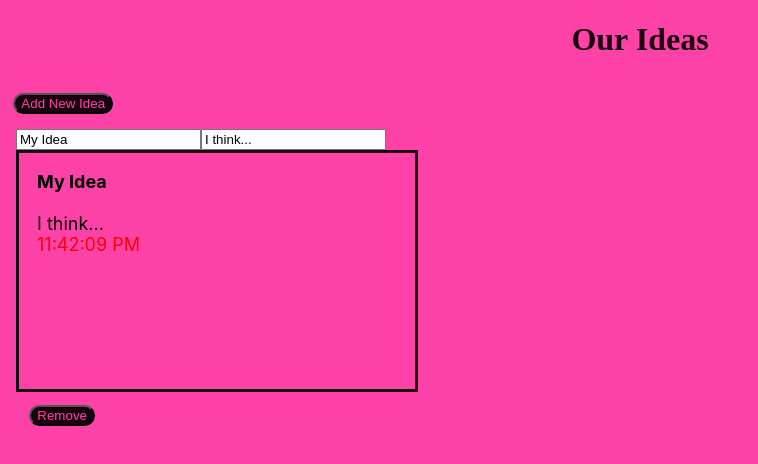
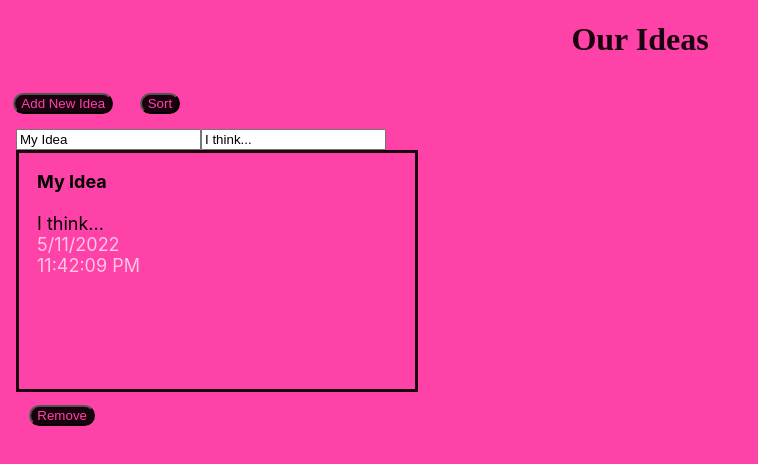
Before and after one commit to Naryond/clearscore-tech-test, a React (Create React App) app: page / in a window 1280 px wide. Shown: the top 464 px of the page, without its empty margins (0-758 px from the left). Built offline with nearby package versions, Linux system fonts and the light colour scheme.

Commit message:
Version 1.24
Sort button added (not working), date added

```diff
--- a/src/App.js
+++ b/src/App.js
@@ -28,6 +28,10 @@ function App() {
     setList([...list, newCard]);
   };
 
+  const sort = (x) => {
+    list.sort(x.date)
+  }
+
   // Filter is a good non-destructive method to erase the element based on its Id
   const removeOne = (x) => {
     setList(list.filter((listElement) => listElement.id !== x.id));
@@ -38,13 +42,14 @@ function App() {
       <header className="header">
         <h1 className="h1">Our Ideas</h1>
       </header>
-      <button className="button" type="submit" onClick={addOne}>
+      <button className="button" onClick={addOne}>
         Add New Idea
       </button>
+      <button className="button" onCLick={sort}>Sort</button>
       <div className="board">
         {list.map((item) => {
           return (
-            <ul className='ul' key={item.id}>
+            <ul className="ul" key={item.id}>
               <Idea card={item} cancel={removeOne} />
             </ul>
           );
--- a/src/Idea.js
+++ b/src/Idea.js
@@ -27,7 +27,10 @@ const Idea = ({ cancel, card }) => {
         <br />
         <br />
         {content}
-        <div className='time'>{time.toLocaleTimeString()}</div>
+        <div className="time">
+          {time.toLocaleDateString()}<br/>
+          {time.toLocaleTimeString()}
+        </div>
       </div>
       <button className="button bottom" onClick={erase}>
         Remove
--- a/src/Style.css
+++ b/src/Style.css
@@ -33,7 +33,7 @@ h1 {
 }
 
 .time {
-  color:red;
+  color: #ffc6e4;
 }
 
 .button {
```
